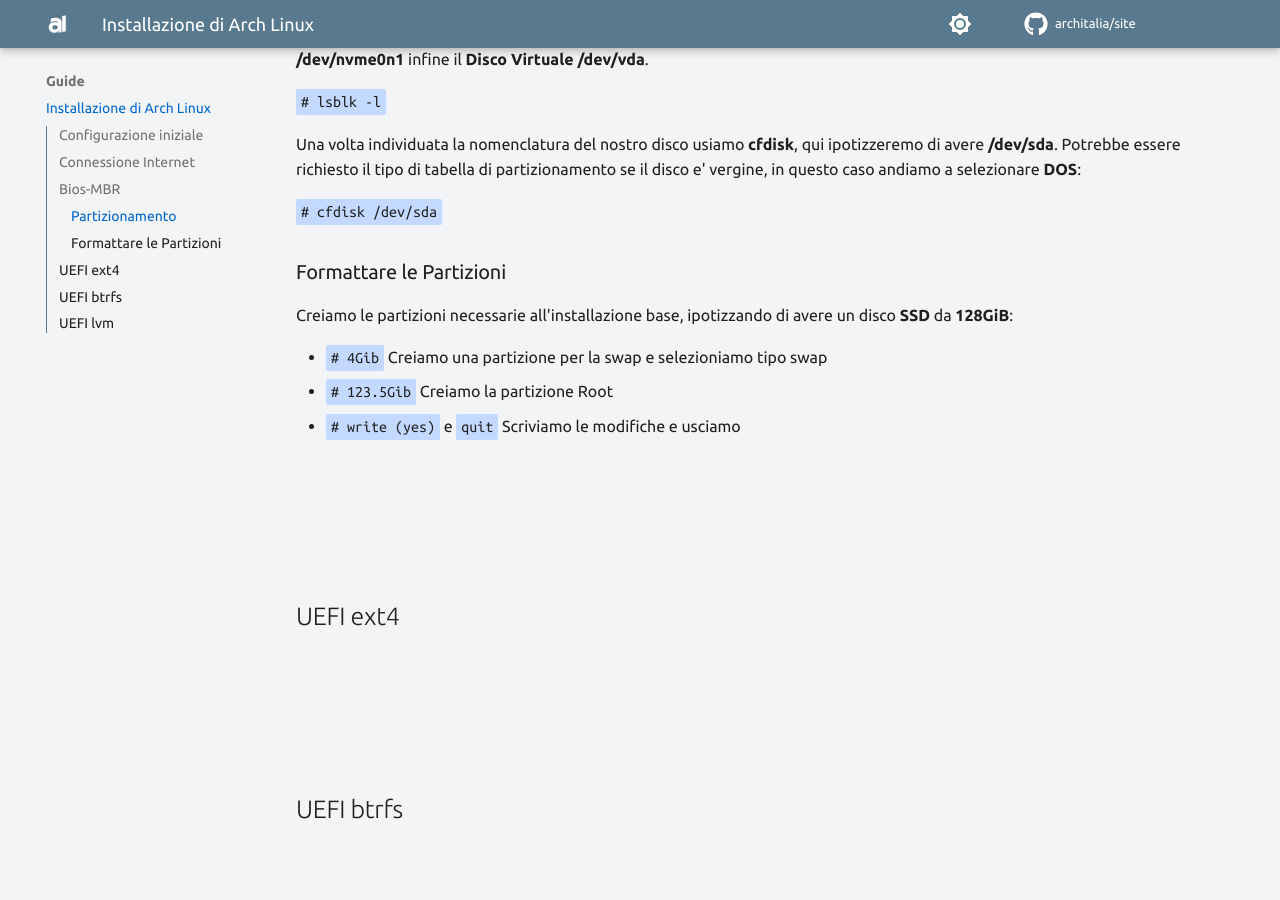
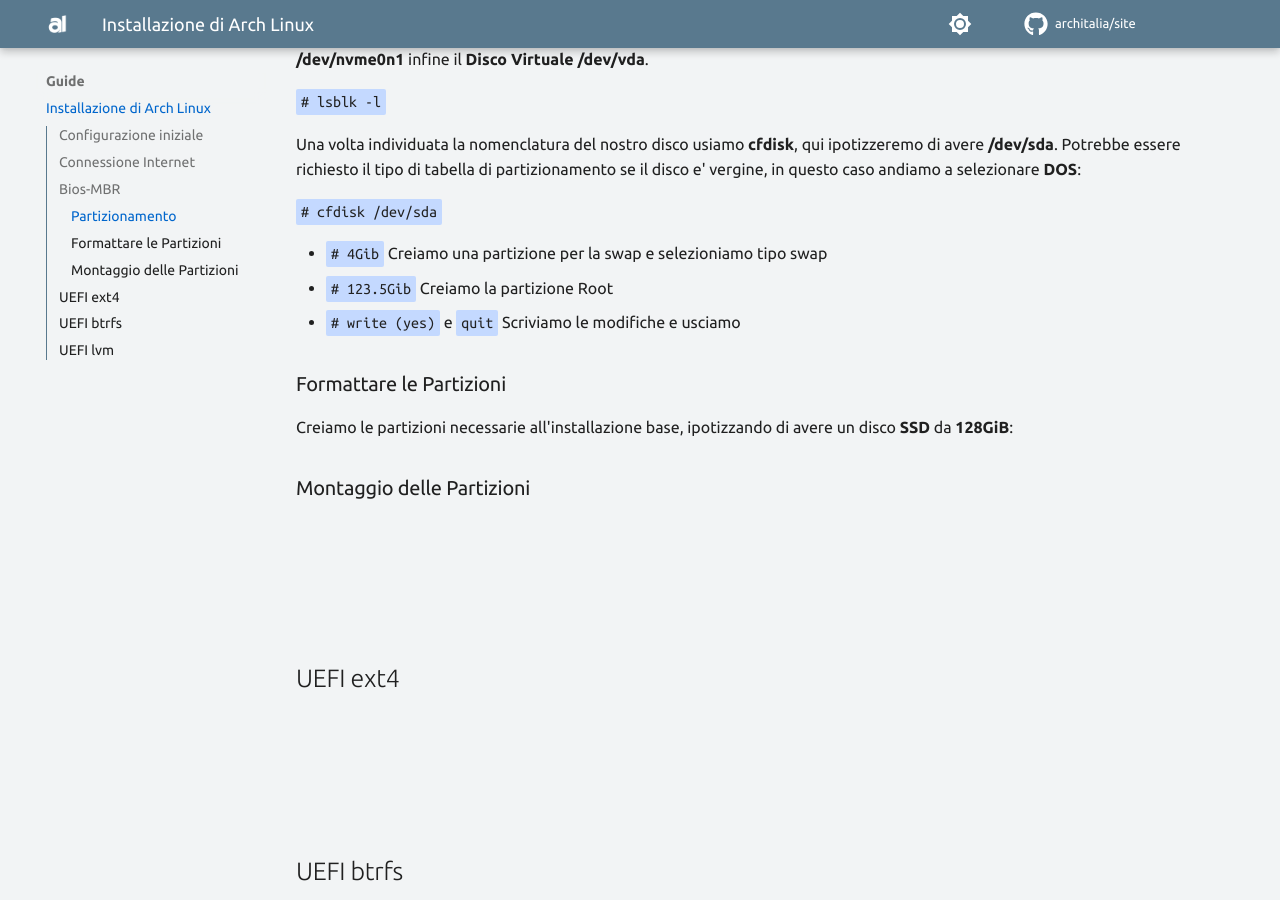
Before and after one commit to ArchItalia/site, an MkDocs documentation site: the page built from docs/Guide/guide.md, in a window 1280 px wide and 900 px high, scrolled down 2035 px. Built offline with MkDocs 1.6.1 and Material for MkDocs 9.7.7, drawn with Linux system fonts in a browser that asks for light colours; comment, search, counter and statistics services are not loaded; the version menu is left out.

Commit message:
Update guide.md

```diff
--- a/docs/Guide/guide.md
+++ b/docs/Guide/guide.md
@@ -68,13 +68,16 @@
 
 `# cfdisk /dev/sda`
 
+- `# 4Gib`   Creiamo una partizione per la swap e selezioniamo tipo swap
+- `# 123.5Gib`  Creiamo la partizione Root
+- `# write (yes)` e `quit`  Scriviamo le modifiche e usciamo
+
+
 ### Formattare le Partizioni
 Creiamo le partizioni necessarie all'installazione base, ipotizzando di avere un disco **SSD** da **128GiB**:
 
+### Montaggio delle Partizioni
 
-- `# 4Gib`   Creiamo una partizione per la swap e selezioniamo tipo swap
-- `# 123.5Gib`  Creiamo la partizione Root
-- `# write (yes)` e `quit`  Scriviamo le modifiche e usciamo
 
 <br><br><br><br>
 
```
